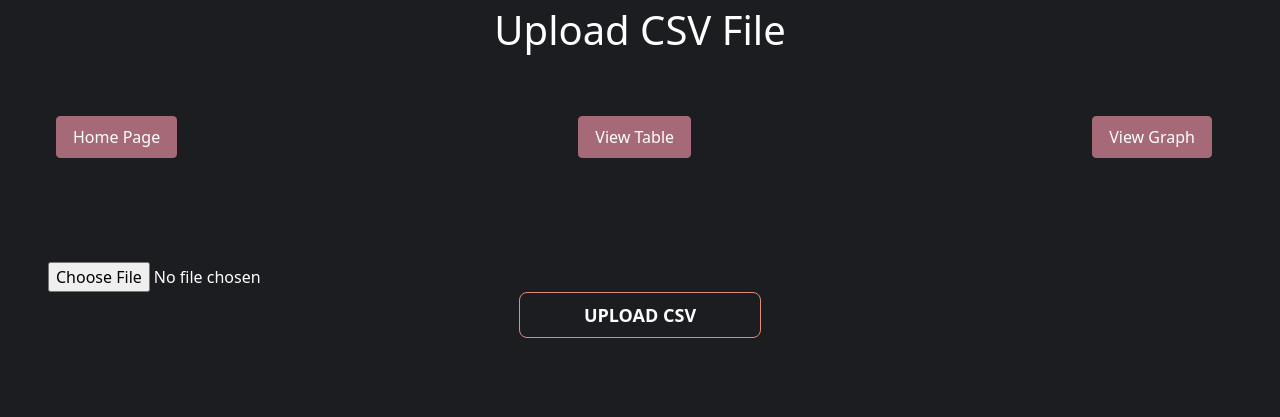
After one commit to MehadND/data-viz-4, a Flask app: page /uploadcsv in a window 1280 px wide. The commit adds this page. Shown: the top 417 px of the page. Run offline with Flask 2, Linux system fonts and the light colour scheme; style sheets or scripts are compiled from the project's sources.

Commit message:
fixed graph issue

```diff
--- a/Assignment 2/Carzone_Flask/app.py
+++ b/Assignment 2/Carzone_Flask/app.py
@@ -80,8 +80,8 @@ def viewgraph():
 
     df.sort_values("Price", inplace=True)
 
-    fig = px.scatter(df, x='Price', y='Price', color='Make')
-    fig.update_xaxes(range=[-500, 50000])
+    fig = px.scatter(df, x='Year', y='Price', color='Make')
+    fig.update_xaxes(range=[1990, 2024])
     fig['layout']['yaxis'].update(autorange = True)
     fig.show()
     graphJSON = json.dumps(fig, cls=plotly.utils.PlotlyJSONEncoder)
@@ -89,5 +89,25 @@ def viewgraph():
     return render_template('viewgraph.html', graphJSON = graphJSON)
 
 
+@app.route('/uploadcsv', methods=['GET', 'POST'])
+def uploadcsv():
+    if request.method == 'POST':
+        f = request.files['File']
+        df = pd.read_csv(f)
+        for index, row in df.iterrows():
+            car_dict = {k: row[k] for k in ['Year', 'Price', 'Make']}
+            car_json = json.dumps(car_dict)
+            new_car = Car(content=car_json)
+            db_err = foo.db_add_one(new_car, db)
+
+            if db_err is not None:
+                return db_err
+
+        return redirect('/')
+
+    else:
+        return render_template('uploadcsv.html')
+
+
 if __name__ == "__main__":
     app.run(debug=True)
--- a/Assignment 2/Carzone_Flask/templates/index.html
+++ b/Assignment 2/Carzone_Flask/templates/index.html
@@ -10,7 +10,7 @@
     <a href="/addcar" class="hover:text-red-400 hover:text-2xl transition-all duration-300">Add Car</a>
     <a href="/viewtable" class="hover:text-red-400 hover:text-2xl transition-all duration-300">View Car (in Table)</a>
     <a href="/viewgraph" class="hover:text-red-400 hover:text-2xl transition-all duration-300">View Car (in Graph)</a>
-    <a href="/" class="hover:text-red-400 hover:text-2xl transition-all duration-300">Upload CSV</a>
+    <a href="/uploadcsv" class="hover:text-red-400 hover:text-2xl transition-all duration-300">Upload CSV</a>
 </div>
 </div>
 {% endblock %}
--- /dev/null
+++ b/Assignment 2/Carzone_Flask/templates/uploadcsv.html
@@ -0,0 +1,37 @@
+{% extends 'base.html' %}
+
+{% block head %}
+<h1 style="text-align: center; font-size: 40px;">Upload CSV File</h1>
+{% endblock %}
+
+{% block body %}
+<div class="m-2 p-12">
+    <ul class="flex justify-between">
+        <li class="mr-3">
+            <a class="inline-block border border-[#A66978] rounded py-2 px-4 bg-[#A66978] text-white" href="/">Home
+                Page</a>
+        </li>
+        <li class="mr-3">
+            <a class="inline-block border border-[#A66978] rounded py-2 px-4 bg-[#A66978] text-white" href="/viewtable">View Table</a>
+        </li>
+        <li class="mr-3">
+            <a class="inline-block border border-[#A66978] rounded py-2 px-4 bg-[#A66978] text-white" href="/viewgraph">View Graph</a>
+        </li>
+    </ul>
+</div>
+
+<div class="flex items-center w-full">
+    <div class="w-full p-8 m-4">
+        <form class="mb-6" action="/uploadcsv" method="post" enctype="multipart/form-data">
+            <div class="flex flex-col mb-8">
+                <input type="file" , name="File">
+                <input type="submit" , value="Upload CSV" class="cursor-pointer block scale-100 bg-transparent hover:bg-[#E18A77] text-white font-semibold hover:text-white uppercase text-lg mx-auto py-2 px-16 border border-[#E18A77] hover:border-transparent rounded-lg focus:scale-110 transition-all duration-300">
+            </div>
+
+
+
+
+        </form>
+    </div>
+</div>
+{% endblock %}
```
Also changed, not shown: Assignment 2/Carzone_Flask/cars.db, 1 other file.
